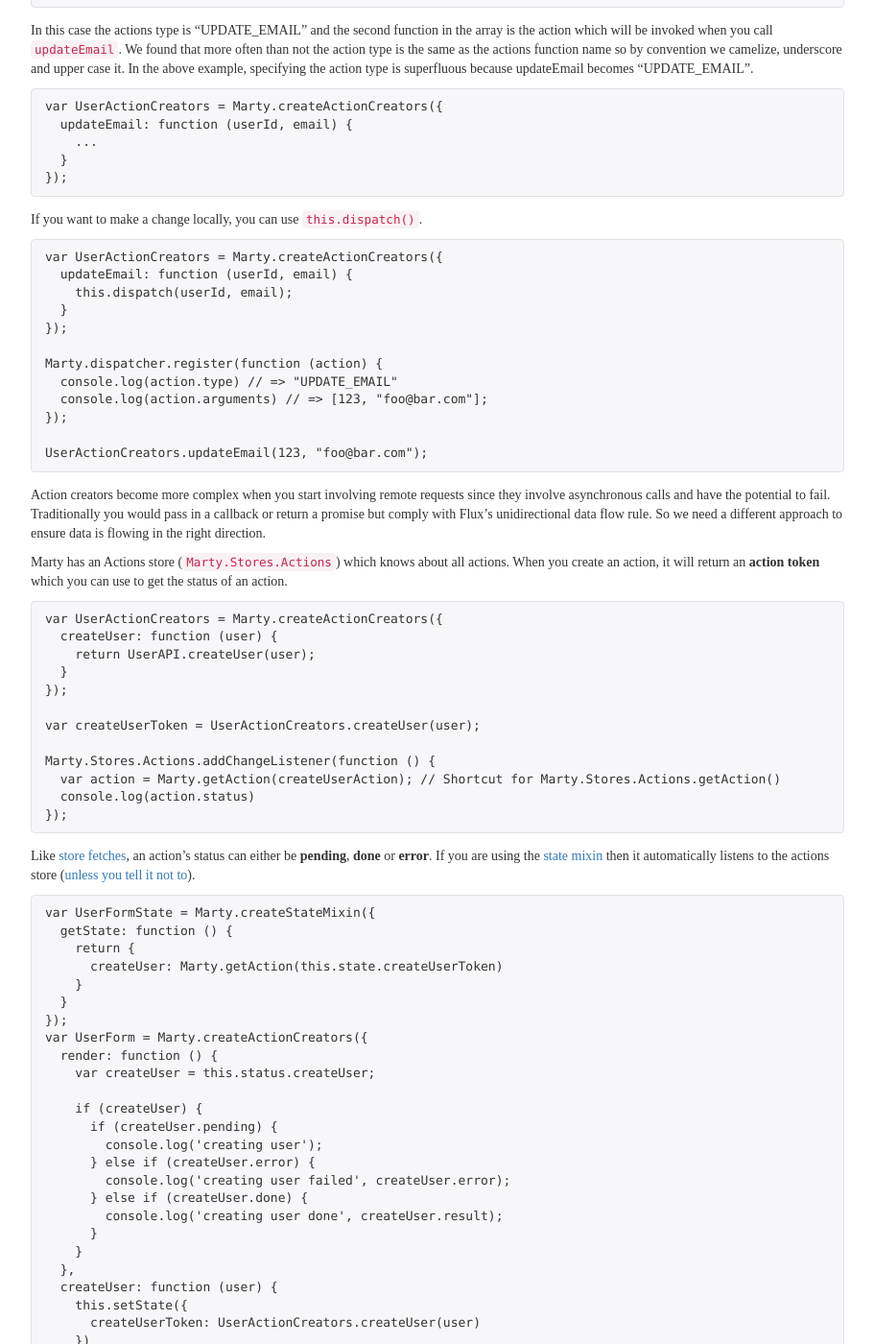
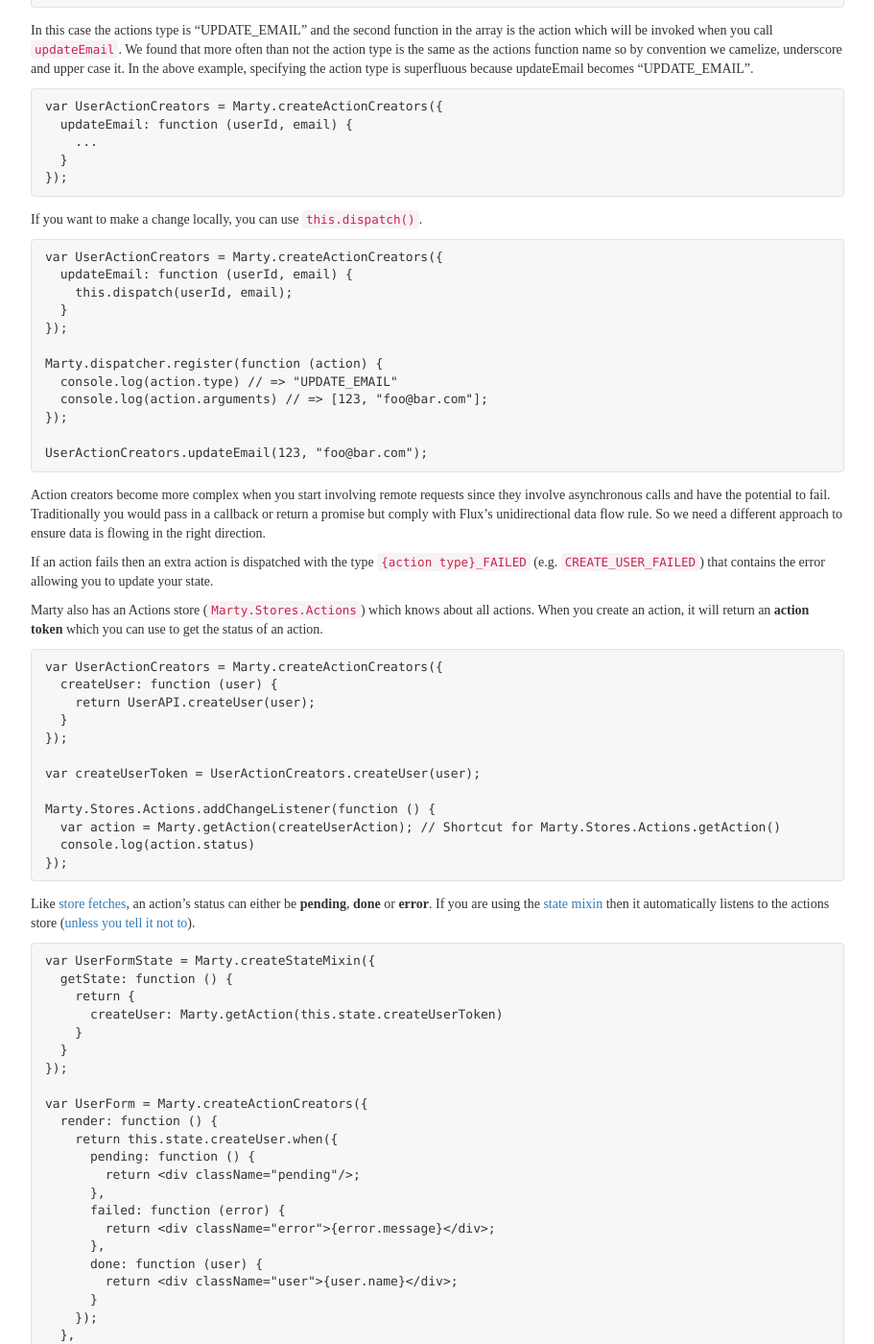
Before and after one commit to alsuper114/marty, a Jekyll site: the page built from docs/docs/actionCreators.md, in a window 1280 px wide and 1400 px high, scrolled down 572 px. Shown: the whole window at 96% size, without its empty margins (38-949 px from the left). Built offline with Jekyll 4.4.1, drawn with Linux system fonts in a browser that asks for light colours; nearby versions of some CDN libraries; Markdown is read by kramdown in place of the engine named in the settings.

Commit message:
Dispatch action when an action has failed

````diff
--- a/bower.json
+++ b/bower.json
@@ -1,7 +1,7 @@
 {
   "name": "marty",
   "main": "dist/marty.js",
-  "version": "0.5.0",
+  "version": "0.5.1",
   "homepage": "martyjs.org",
   "authors": [
     "jhollingworth <jamiehollingworth@gmail.com>"
--- a/docs/_config.yml
+++ b/docs/_config.yml
@@ -30,4 +30,4 @@ redcarpet:
 sass:
   style: :compressed
   sass_dir: _css
-current_version: 0.5.0
+current_version: 0.5.1
--- a/docs/docs/actionCreators.md
+++ b/docs/docs/actionCreators.md
@@ -25,16 +25,16 @@ UserActionCreators.updateEmail(123, "foo@bar.com");
 
 In this case the actions type is "UPDATE\_EMAIL" and the second function in the array is the action which will be invoked when you call ``updateEmail``. We found that more often than not the action type is the same as the actions function name so by convention we camelize, underscore and upper case it. In the above example, specifying the action type is superfluous because updateEmail becomes "UPDATE\_EMAIL".
 
-```
+{% highlight js %}
 var UserActionCreators = Marty.createActionCreators({
   updateEmail: function (userId, email) {
     ...
   }
 });
-```
+{% endhighlight %}
 If you want to make a change locally, you can use ``this.dispatch()``.
 
-```
+{% highlight js %}
 var UserActionCreators = Marty.createActionCreators({
   updateEmail: function (userId, email) {
     this.dispatch(userId, email);
@@ -47,12 +47,15 @@ Marty.dispatcher.register(function (action) {
 });
 
 UserActionCreators.updateEmail(123, "foo@bar.com");
-```
+{% endhighlight %}
+
 Action creators become more complex when you start involving remote requests since they involve asynchronous calls and have the potential to fail. Traditionally you would pass in a callback or return a promise but comply with Flux's unidirectional data flow rule. So we need a different approach to ensure data is flowing in the right direction.
 
-Marty has an Actions store (``Marty.Stores.Actions``) which knows about all actions. When you create an action, it will return an **action token** which you can use to get the status of an action.
+If an action fails then an extra action is dispatched with the type ``{action type}_FAILED`` (e.g. ``CREATE_USER_FAILED``) that contains the error allowing you to update your state.
 
-```
+Marty also has an Actions store (``Marty.Stores.Actions``) which knows about all actions. When you create an action, it will return an **action token** which you can use to get the status of an action.
+
+{% highlight js %}
 var UserActionCreators = Marty.createActionCreators({
   createUser: function (user) {
     return UserAPI.createUser(user);
@@ -65,7 +68,7 @@ Marty.Stores.Actions.addChangeListener(function () {
   var action = Marty.getAction(createUserAction); // Shortcut for Marty.Stores.Actions.getAction()
   console.log(action.status)
 });
-```
+{% endhighlight %}
 
 Like [store fetches](/docs/stores.html#fetches), an action's status can either be **pending**, **done** or **error**. If you are using the [state mixin](/docs/stateMixin.html) then it automatically listens to the actions store ([unless you tell it not to](/docs/stateMixin.html#listenToActions)).
 
@@ -77,19 +80,20 @@ var UserFormState = Marty.createStateMixin({
     }
   }
 });
+
 var UserForm = Marty.createActionCreators({
   render: function () {
-    var createUser = this.status.createUser;
-
-    if (createUser) {
-      if (createUser.pending) {
-        console.log('creating user');
-      } else if (createUser.error) {
-        console.log('creating user failed', createUser.error);
-      } else if (createUser.done) {
-        console.log('creating user done', createUser.result);
+    return this.state.createUser.when({
+      pending: function () {
+        return <div className="pending"/>;
+      },
+      failed: function (error) {
+        return <div className="error">{error.message}</div>;
+      },
+      done: function (user) {
+        return <div className="user">{user.name}</div>;
       }
-    }
+    });
   },
   createUser: function (user) {
     this.setState({
--- a/package.json
+++ b/package.json
@@ -1,6 +1,6 @@
 {
   "name": "marty",
-  "version": "0.5.0",
+  "version": "0.5.1",
   "description": "A React.js/Flux Framework",
   "main": "index.js",
   "directories": {
````
Also changed, not shown: test/actionCreatorsTest.js (+17 -0 lines), dist/marty.js, dist/marty.min.js, lib/actionCreators.js.
